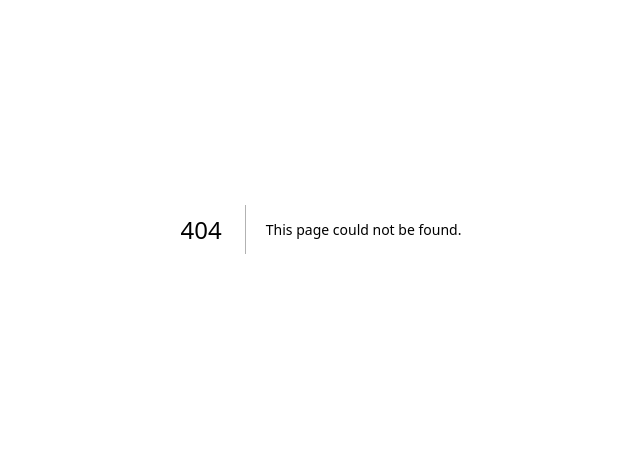
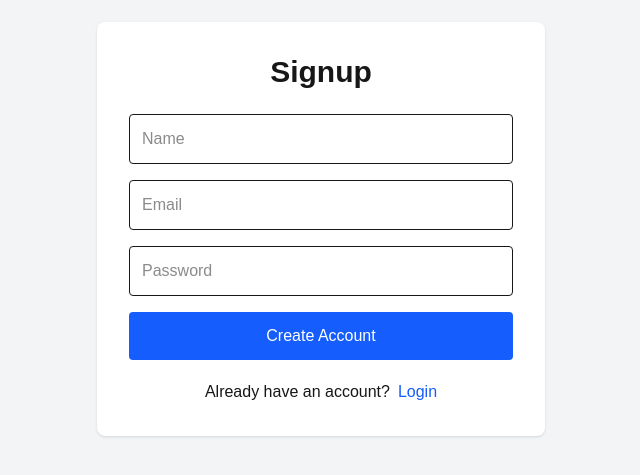
Before and after one commit to abhishekYad99/practiceRepo, a Next.js app in the folder frontend/: page /signup in a window 1280 px wide. Before the commit this address had no page. Shown: the part 171-646 px from the top of the page, without its empty margins (319-959 px from the left). Built offline with nearby package versions, Linux system fonts and the light colour scheme; no server answers.

Commit message:
feat: implement login and signup functionality with user authentication

```diff
--- /dev/null
+++ b/frontend/src/app/dashboard/page.jsx
@@ -0,0 +1,18 @@
+
+"use client";
+export default function Dashboard() {
+
+  return (
+
+    <div className="min-h-screen bg-gray-100">
+
+         <h1 className="text-3xl font-bold">
+
+            Dashboard
+
+          </h1>
+
+    </div>
+
+  );
+}
--- a/frontend/src/app/page.js
+++ b/frontend/src/app/page.js
@@ -1,37 +1,98 @@
-export default function Home() {
+"use client";
+
+import { useState } from "react";
+import Link from "next/link";
+import { useRouter } from "next/navigation";
+
+import { login } from "@/services/authService";
+import { useAuthStore } from "@/stores/useAuthStore";
+
+export default function Login() {
+  const router = useRouter();
+
+  const setUser = useAuthStore((state) => state.setUser);
+
+  const [form, setForm] = useState({
+    email: "",
+    password: "",
+  });
+
+  const [loading, setLoading] = useState(false);
+
+  const handleChange = (e) => {
+    setForm((prev) => ({
+      ...prev,
+      [e.target.name]: e.target.value,
+    }));
+  };
+
+  const handleSubmit = async (e) => {
+    e.preventDefault();
+
+    try {
+      setLoading(true);
+
+      const res = await login(form);
+
+      console.log("Login Response....... :", res);
+
+      // Save user in zustand
+
+      setUser({
+        ...res.user,
+        accessToken: res.accessToken || res.token,
+      });
+
+      router.push("/dashboard");
+    } catch (err) {
+      console.log(err);
+
+      alert(err.response?.data?.message || "Invalid Credentials");
+    } finally {
+      setLoading(false);
+    }
+  };
+
   return (
-    <main className="mx-auto flex max-w-2xl flex-1 flex-col justify-center gap-6 px-6 py-16">
-      <div>
-        <h1 className="text-3xl font-semibold tracking-tight">
-          Task &amp; Document Workspace
-        </h1>
-        <p className="mt-2 text-sm text-gray-500">
-          Starter scaffold. This is your playground to build the app.
+    <div className="flex min-h-screen items-center justify-center bg-gray-100">
+      <form
+        onSubmit={handleSubmit}
+        className="w-full max-w-md rounded-lg bg-white p-8 shadow-lg"
+      >
+        <h1 className="mb-6 text-center text-3xl font-bold">Login</h1>
+
+        <input
+          type="email"
+          name="email"
+          placeholder="Enter Email"
+          value={form.email}
+          onChange={handleChange}
+          className="mb-4 w-full rounded border p-3 outline-none"
+        />
+
+        <input
+          type="password"
+          name="password"
+          placeholder="Enter Password"
+          value={form.password}
+          onChange={handleChange}
+          className="mb-4 w-full rounded border p-3 outline-none"
+        />
+
+        <button
+          disabled={loading}
+          className="w-full rounded bg-blue-600 p-3 font-semibold text-white hover:bg-blue-700"
+        >
+          {loading ? "Logging..." : "Login"}
+        </button>
+
+        <p className="mt-5 text-center">
+          Don't have an account?
+          <Link href="/signup" className="ml-2 font-semibold text-blue-600">
+            Signup
+          </Link>
         </p>
-      </div>
-
-      <div className="rounded-lg border border-gray-200 p-5 text-sm leading-relaxed">
-        <p className="font-medium">Getting started</p>
-        <ol className="mt-2 list-inside list-decimal space-y-1 text-gray-600">
-          <li>
-            Read <code className="rounded bg-gray-100 px-1">REQUIREMENTS.md</code>{" "}
-            for the full scope and acceptance criteria.
-          </li>
-          <li>
-            Create a mockapi.io project and set{" "}
-            <code className="rounded bg-gray-100 px-1">
-              NEXT_PUBLIC_API_BASE_URL
-            </code>{" "}
-            in <code className="rounded bg-gray-100 px-1">.env.local</code> (see{" "}
-            <code className="rounded bg-gray-100 px-1">.env.example</code>).
-          </li>
-          <li>Build the Dashboard, Tasks, and Documents modules.</li>
-        </ol>
-      </div>
-
-      <p className="text-xs text-gray-400">
-        Replace this page with your Dashboard when you start building.
-      </p>
-    </main>
+      </form>
+    </div>
   );
 }
--- /dev/null
+++ b/frontend/src/app/signup/page.jsx
@@ -0,0 +1,102 @@
+"use client";
+
+import { useState } from "react";
+import { useRouter } from "next/navigation";
+import Link from "next/link";
+import { signup } from "@/services/authService";
+import { useAuthStore } from "@/stores/useAuthStore";
+
+export default function Signup() {
+  const router = useRouter();
+
+  const [form, setForm] = useState({
+    name: "",
+    email: "",
+    password: "",
+  });
+
+  const [loading, setLoading] = useState(false);
+
+  const handleChange = (e) => {
+    setForm({
+      ...form,
+      [e.target.name]: e.target.value,
+    });
+  };
+
+  const handleSubmit = async (e) => {
+    e.preventDefault();
+
+    try {
+      setLoading(true);
+
+      const res = await signup(form);
+      console.log(res);
+
+      console.log("Signup Response:", res);
+
+      alert("Account created successfully.");
+
+      router.push("/");
+    } catch (error) {
+      console.log("Signup Error:", error);
+      console.log("Response:", error.response);
+      console.log("Data:", error.response?.data);
+
+      alert(error.response?.data?.message || "Signup Failed");
+    } finally {
+      setLoading(false);
+    }
+  };
+
+  return (
+    <div className="flex min-h-screen items-center justify-center bg-gray-100">
+      <form
+        onSubmit={handleSubmit}
+        className="w-full max-w-md rounded-lg bg-white p-8 shadow"
+      >
+        <h1 className="mb-6 text-center text-3xl font-bold">Signup</h1>
+
+        <input
+          className="mb-4 w-full rounded border p-3"
+          placeholder="Name"
+          name="name"
+          value={form.name}
+          onChange={handleChange}
+        />
+
+        <input
+          className="mb-4 w-full rounded border p-3"
+          placeholder="Email"
+          name="email"
+          type="email"
+          value={form.email}
+          onChange={handleChange}
+        />
+
+        <input
+          className="mb-4 w-full rounded border p-3"
+          placeholder="Password"
+          name="password"
+          type="password"
+          value={form.password}
+          onChange={handleChange}
+        />
+
+        <button
+          disabled={loading}
+          className="w-full rounded bg-blue-600 p-3 text-white"
+        >
+          {loading ? "Creating..." : "Create Account"}
+        </button>
+
+        <p className="mt-5 text-center">
+          Already have an account?
+          <Link href="/" className="ml-2 text-blue-600">
+            Login
+          </Link>
+        </p>
+      </form>
+    </div>
+  );
+}
--- a/frontend/src/services/apiClient.js
+++ b/frontend/src/services/apiClient.js
@@ -1,15 +1,36 @@
+// import axios from "axios";
+
+// /**
+//  * Shared Axios instance for all API calls.
+//  *
+//  * The base URL comes from NEXT_PUBLIC_API_BASE_URL (see .env.example).
+//  * Point it at your own mockapi.io project.
+//  *
+//  * All feature code should import THIS client from the service files
+//  * (taskService, documentService, userService) — never call axios or
+//  * fetch directly from components.
+//  */
+// const apiClient = axios.create({
+//   baseURL: process.env.NEXT_PUBLIC_API_BASE_URL,
+//   headers: {
+//     "Content-Type": "application/json",
+//   },
+// });
+
+// // TODO (optional): add interceptors here for centralised error handling / logging.
+
+// export default apiClient;
+
+
+
+
+// .........
+
+
+
 import axios from "axios";
+import { useAuthStore } from "@/stores/useAuthStore";
 
-/**
- * Shared Axios instance for all API calls.
- *
- * The base URL comes from NEXT_PUBLIC_API_BASE_URL (see .env.example).
- * Point it at your own mockapi.io project.
- *
- * All feature code should import THIS client from the service files
- * (taskService, documentService, userService) — never call axios or
- * fetch directly from components.
- */
 const apiClient = axios.create({
   baseURL: process.env.NEXT_PUBLIC_API_BASE_URL,
   headers: {
@@ -17,6 +38,18 @@ const apiClient = axios.create({
   },
 });
 
-// TODO (optional): add interceptors here for centralised error handling / logging.
+// Every request se pehle chalega
+apiClient.interceptors.request.use(
+  (config) => {
+    const token = useAuthStore.getState().user?.accessToken;
+
+    if (token) {
+      config.headers.Authorization = `Bearer ${token}`;
+    }
+
+    return config;
+  },
+  (error) => Promise.reject(error)
+);
 
 export default apiClient;
--- /dev/null
+++ b/frontend/src/services/authService.js
@@ -0,0 +1,16 @@
+import apiClient from "./apiClient";
+
+export const signup = async (payload) => {
+  const { data } = await apiClient.post("/auth/signup", payload);
+  return data;
+};
+
+export const login = async (payload) => {
+  const { data } = await apiClient.post("/auth/login", payload);
+  return data;
+};
+
+export const getProfile = async () => {
+  const { data } = await apiClient.get("/auth/me");
+  return data;
+};
```
